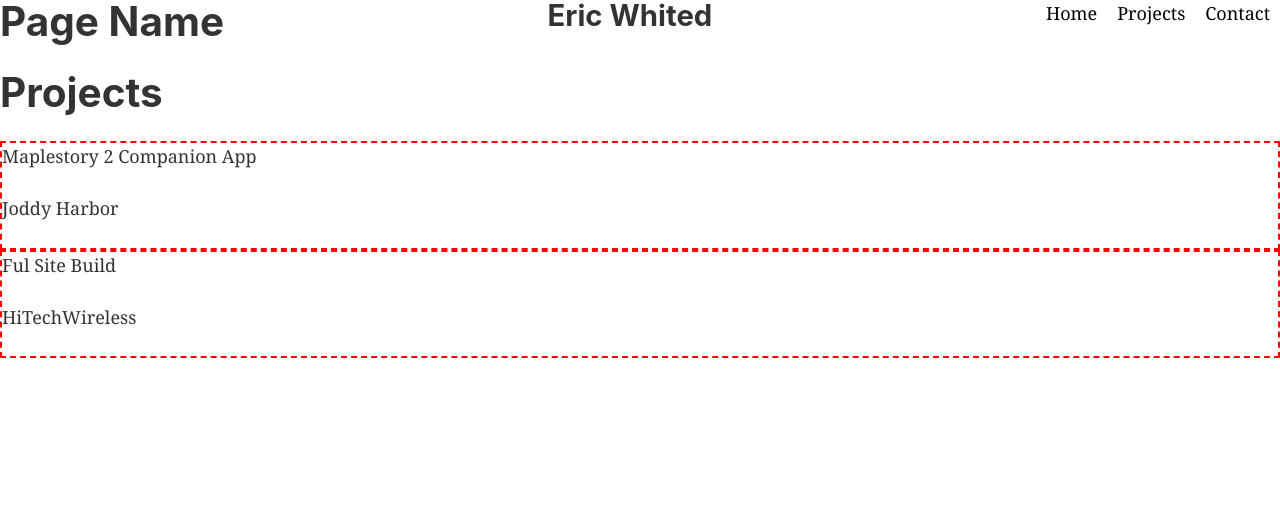
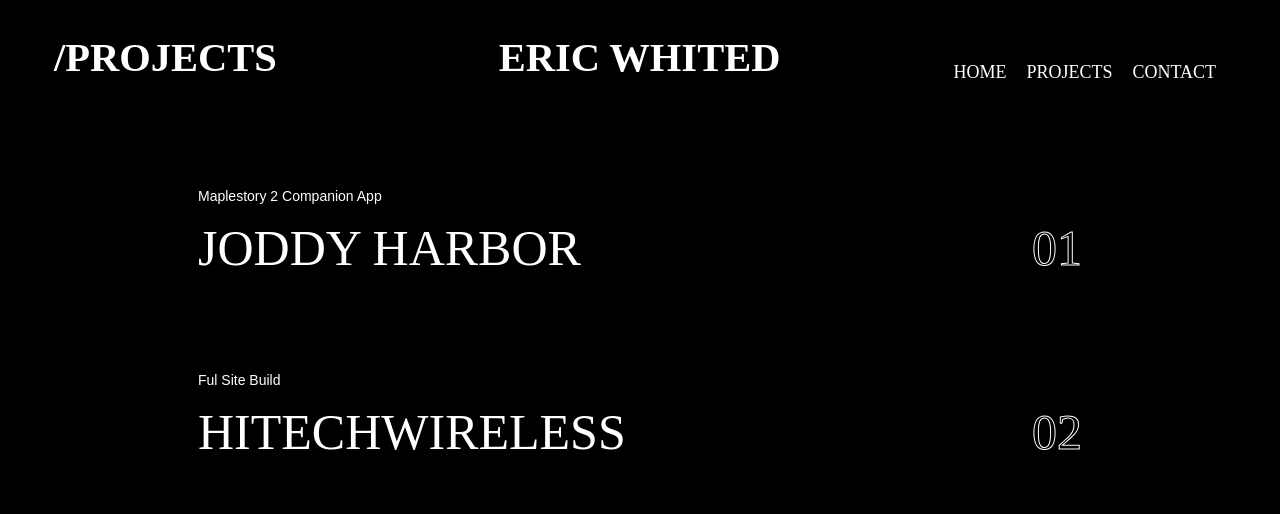
Before and after one commit to ericwhited/gatsby-react-portfolio, a Gatsby site: page /projects in a window 1280 px wide. Built offline with nearby package versions, Linux system fonts and the light colour scheme; Gatsby itself is replaced by a stand-in of ours.

Commit message:
adding listing styling

```diff
--- /dev/null
+++ b/src/components/globalStyles.css
@@ -0,0 +1,7 @@
+body {
+    background: black;
+}
+
+h1, h2, h3, p {
+    font-family: Anton;
+}
--- a/src/components/layout.css
+++ b/src/components/layout.css
@@ -7,6 +7,9 @@ body {
   margin: 0;
   -webkit-font-smoothing: antialiased;
   -moz-osx-font-smoothing: grayscale;
+}
+body > * {
+  color: white;
 }
 article,
 aside,
@@ -63,6 +66,7 @@ dfn {
 h1 {
   font-size: 2em;
   margin: 0.67em 0;
+  text-transform: uppercase;
 }
 mark {
   background-color: #ff0;
--- a/src/components/layout.js
+++ b/src/components/layout.js
@@ -9,9 +9,9 @@ import React from "react"
 import PropTypes from "prop-types"
 import { useStaticQuery, graphql } from "gatsby"
 
-import Header from "./header"
 import Nav from './nav'
 import "./layout.css"
+import "./globalStyles.css"
 
 const Layout = ({ children }) => {
   const data = useStaticQuery(graphql`
@@ -25,7 +25,7 @@ const Layout = ({ children }) => {
   `)
 
   return (
-    <>
+    <div style={{background: "black"}}>
       <Nav></Nav>
       <div>
         <main>{children}</main>
@@ -35,7 +35,7 @@ const Layout = ({ children }) => {
           <a href="https://www.gatsbyjs.org">Gatsby</a> */}
         </footer>
       </div>
-    </>
+    </div>
   )
 }
 
@@ -43,4 +43,4 @@ Layout.propTypes = {
   children: PropTypes.node.isRequired,
 }
 
-export default Layout
+export default Layout;
--- a/src/components/nav.js
+++ b/src/components/nav.js
@@ -3,22 +3,31 @@ import { Link } from "gatsby"
 import styled from 'styled-components'
 
 const StyledLink = styled(Link)`
-    color: black;
+    color: white;
     text-decoration: none;
     margin: 0 10px;
     flex: 1;
+    text-transform: uppercase;
+    font-family: Anton;
 `
 
 const NavContainer = styled.div`
     display: flex;
+    align-items: center;
     justify-content: space-between;
+    text-transform: uppercase;
+    padding: 2rem 3rem;
 
+`
+
+const Heading = styled.h1`
+    flex: 1;
 `
 
 const Nav = () => (
     <NavContainer>
-    <h1>Page Name</h1>
-    <h2>Eric Whited</h2>
+    <Heading>{window.location.pathname === "/" ? "/home" : `${window.location.pathname}` }</Heading>
+    <Heading>Eric Whited</Heading>
     <nav>
         <StyledLink to="/">Home</StyledLink>
         <StyledLink to="projects">Projects</StyledLink>
--- a/src/components/projectListing.js
+++ b/src/components/projectListing.js
@@ -1,6 +1,7 @@
 import React from 'react';
 import { Link, StaticQuery, graphql} from 'gatsby';
-import Img from 'gatsby-image';
+// import Img from 'gatsby-image';
+import styled, {css} from 'styled-components'
 
 const PROJECT_LISTING_QUERY = graphql`
     query ProjectListing {
@@ -11,7 +12,7 @@ const PROJECT_LISTING_QUERY = graphql`
           title
           subtitle
           slug
-          app_image {
+          featuredImage {
             childImageSharp {
               fluid(maxWidth: 800) {
                 ...GatsbyImageSharpFluid
@@ -26,20 +27,59 @@ const PROJECT_LISTING_QUERY = graphql`
 
 `
 
+const StyledLink = styled(Link)`
+  display: flex;
+  align-items: flex-end;
+  justify-content: space-between;
+  /* border: 2px solid red; */
+  text-decoration: none;
+  padding: 40px 0;
+  text-transform: uppercase;
+`
+
+const Title = styled.p`
+  color: white;
+  font-size: 50px;
+  display: block;
+`
+
+const SubTitle = styled(Title)`
+  font-family: 'Montserrat', sans-serif;
+  text-transform: capitalize;
+  font-size: 14px;
+`
+
+const ProjectNumber = styled(Title)`
+  color: black;
+  -webkit-text-stroke-width: 1px;
+  -webkit-text-stroke-color: white;
+}
+
+
+`
+
 const projectListing = () => (
     <StaticQuery query={PROJECT_LISTING_QUERY} render={({ allMarkdownRemark }) => (
-        allMarkdownRemark.edges.map(({node}) => {
-            console.log(node.frontmatter.app_image)
+      <div style={{padding: "0 11rem"}}>
+       { allMarkdownRemark.edges.map(({node}, index) => {
             return (
-            <section style={{border: "2px dashed red"}}>
-                <p>{node.frontmatter.subtitle}</p>
-                <p>{node.frontmatter.title}</p>
+            <StyledLink to={node.frontmatter.slug}>
+              <div>
+                <SubTitle>{node.frontmatter.subtitle}</SubTitle>
+                <Title>{node.frontmatter.title}</Title>
+              </div>
+              <ProjectNumber>{`0${index+1}`}</ProjectNumber>
                 {/* see notion notes as to why this isnt working right now. */}
-                {/* <Img fluid={node.frontmatter.childImageSharp.fluid} /> */}
-            </section>
+                {/* <Img fluid={node.frontmatter.featuredImage.childImageSharp.fluid} imgStyle={{height: "unset", width: "unset"}} style={{height: "500px", width: "500px"}} /> */}
+            </StyledLink>
             )
-        })
+        })}
+        </div>
     )} />
 )
 
-export default projectListing
+export default styled(projectListing) (
+  () => css`
+    background: red;
+  `
+)
--- a/src/pages/projects.js
+++ b/src/pages/projects.js
@@ -2,9 +2,11 @@ import React from 'react'
 import Layout from '../components/layout'
 import ProjectListing from '../components/projectListing'
 
+
+
 const Projects = () => (
     <Layout>
-        <h1>Projects</h1>
+        {/* this is not the page name */}
         <ProjectListing />
     </Layout>
 )
--- a/src/projects/project1.md
+++ b/src/projects/project1.md
@@ -1,12 +1,9 @@
 ---
-slug: "/joddy-harbor"
+slug: "projects/joddy-harbor"
 title: "Joddy Harbor"
 subtitle: "Maplestory 2 Companion App"
-app_image: ../images/jh.png
+featuredImage: jh.png
+
 ---
 
-
-# Joddy Harbor
-
 This is the Joddy Harbor page -- description would go here
-![alt text](../images/jh.png)
--- a/src/projects/project2.md
+++ b/src/projects/project2.md
@@ -1,8 +1,8 @@
 ---
-slug: "/hitechwireless"
+slug: "projects/hitechwireless"
 title: "HiTechWireless"
 subtitle: "Ful Site Build"
-app_image: ../images/jh.png
+featuredImage: jh.png
 
 ---
 
```
Also changed, not shown: gatsby-node.js (+37 -6 lines), src/components/projectLayout.js (added, +43 -0 lines), src/pages/index.js (+1 -13 lines), src/projects/jh.png (renamed from src/images/jh.png), 4 other files.
